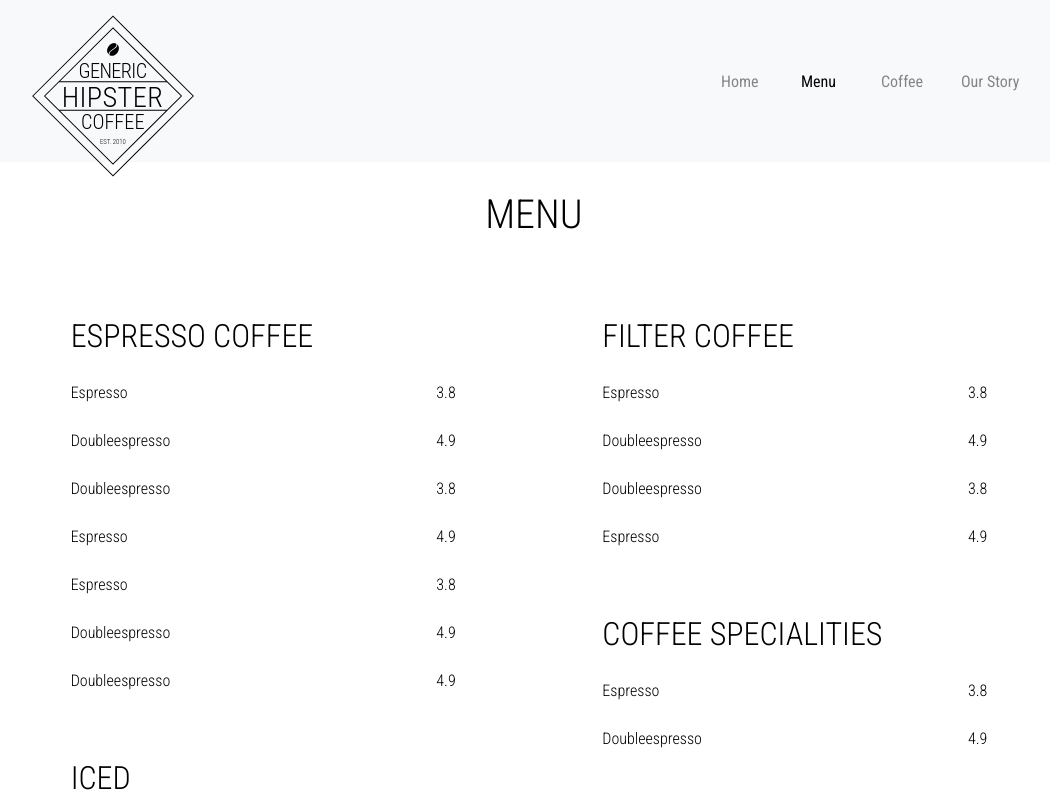
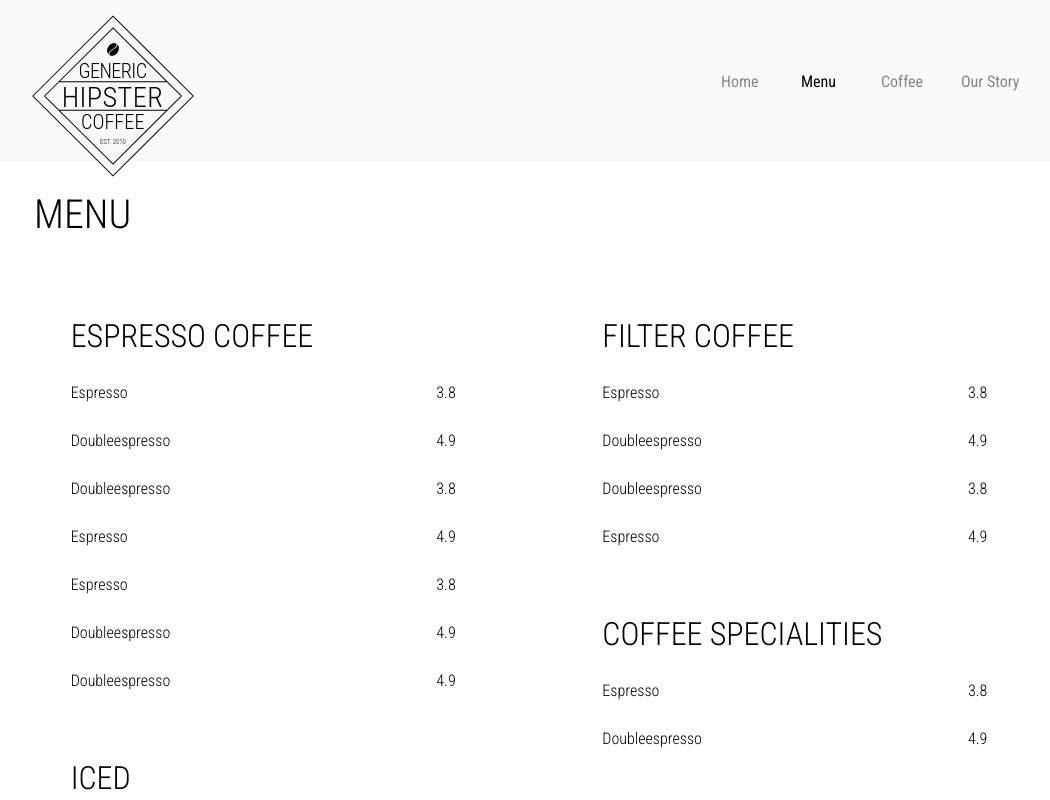
Before and after one commit to scholeer/hackathon01, a website: page src/menu.html in a window 1280 px wide. Shown: the top 800 px of the page, without its empty margins (111-1161 px from the left). Drawn offline with nearby package versions, Linux system fonts and the light colour scheme; files that its build step writes are made by us from their sources.

Commit message:
menu responsivity needs fixing

```diff
--- a/src/menu.html
+++ b/src/menu.html
@@ -25,9 +25,9 @@
 
     <!-- main -->
     <main>
-      <div class="main__heading">
+
         <h1 class="h1__menu">MENU</h1>
-      </div>
+
       <div class="menu">
         <div class="menu__column">
           <div class="section">
--- a/src/scss/menu.scss
+++ b/src/scss/menu.scss
@@ -5,44 +5,38 @@
 main {
   width: $body_width;
   margin: auto;
-  // padding: 10%;
   font-weight: lighter;
   font-size: 13px;
   line-height: 200%;
+  font-weight: lighter;
   display: flex;
   flex-direction: column;
-  // justify-content: center;
   align-items: center;
-  // @media (max-width: 1100px) {
-  //   width: 900px;
-  // // }
-  // .main__heading {
-  //   display: flex;
-  //   justify-content: center;
-  //   width: 100%;
-  //   text-align: left;
   .h1__menu {
+    font-size: $h1_size;
     width: 90%;
     text-align: left;
     margin: auto;
+    @media (max-width: 750px) {
+      text-align: center;
+    }
   }
 }
+
 h1,
 h2 {
   font-weight: 300;
   padding-top: 20px;
   padding-bottom: 20px;
   height: auto;
-  // align-self: flex-start;
+  align-self: flex-start;
 }
 
-.h1__menu {
-  padding-bottom: 20px;
-  font-size: 40px;
-  width: 100%;
-  text-align: left;
-  font-weight: lighter;
+p {
+  line-height: 3;
+  font-size: 16px;
 }
+
 .menu {
   display: flex;
   // justify-content: center;
@@ -68,9 +62,11 @@ h2 {
     align-items: flex-end;
     width: 100%;
     padding-bottom: 40px;
-    p {
-      line-height: 3;
-      font-size: 16px;
+    @media (max-width: 750px) {
+      padding: 0 20%;
+    }
+    @media (max-width: 600px) {
+      padding: 0;
     }
   }
   // padding: 10px 0;
```
